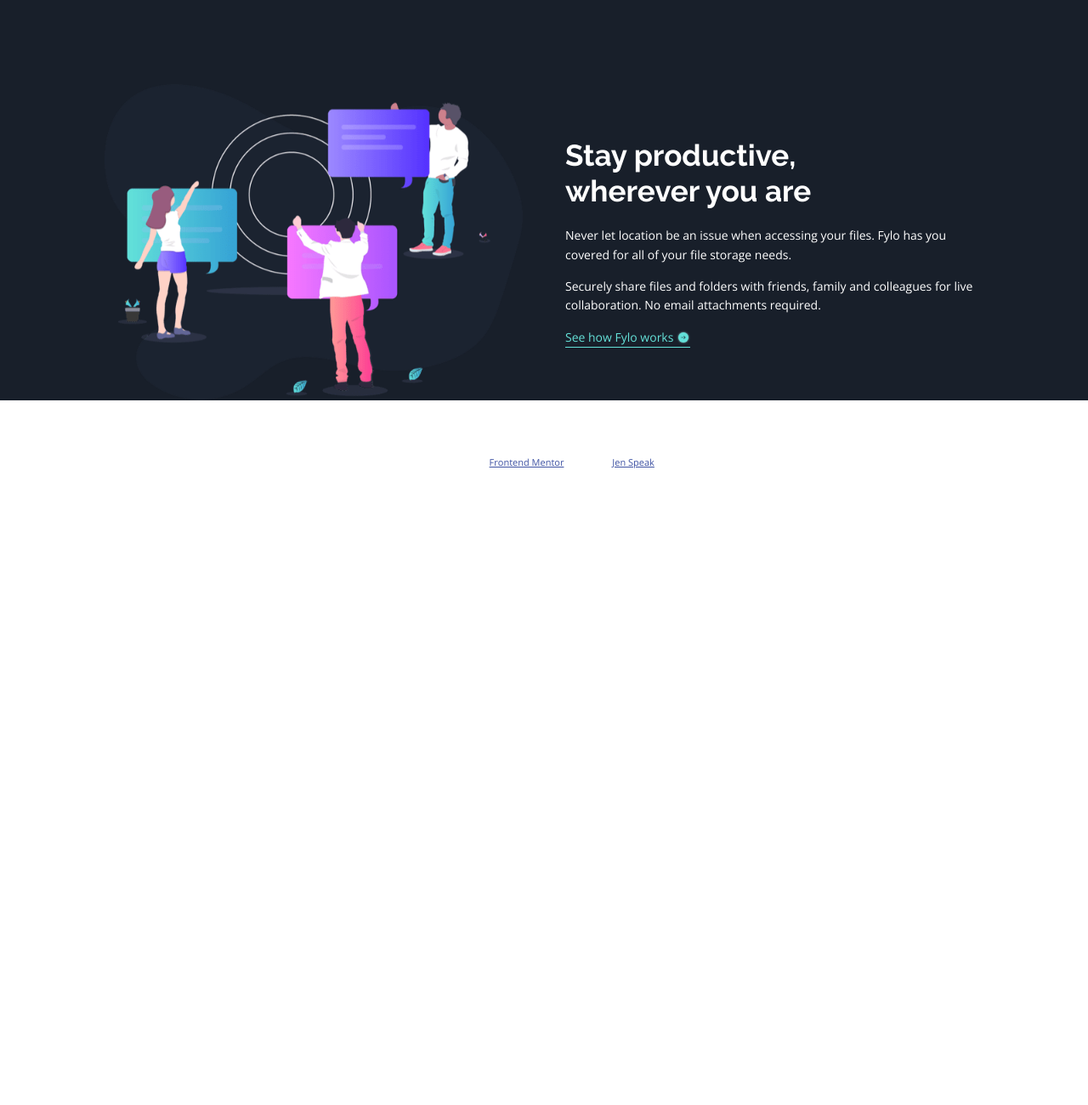
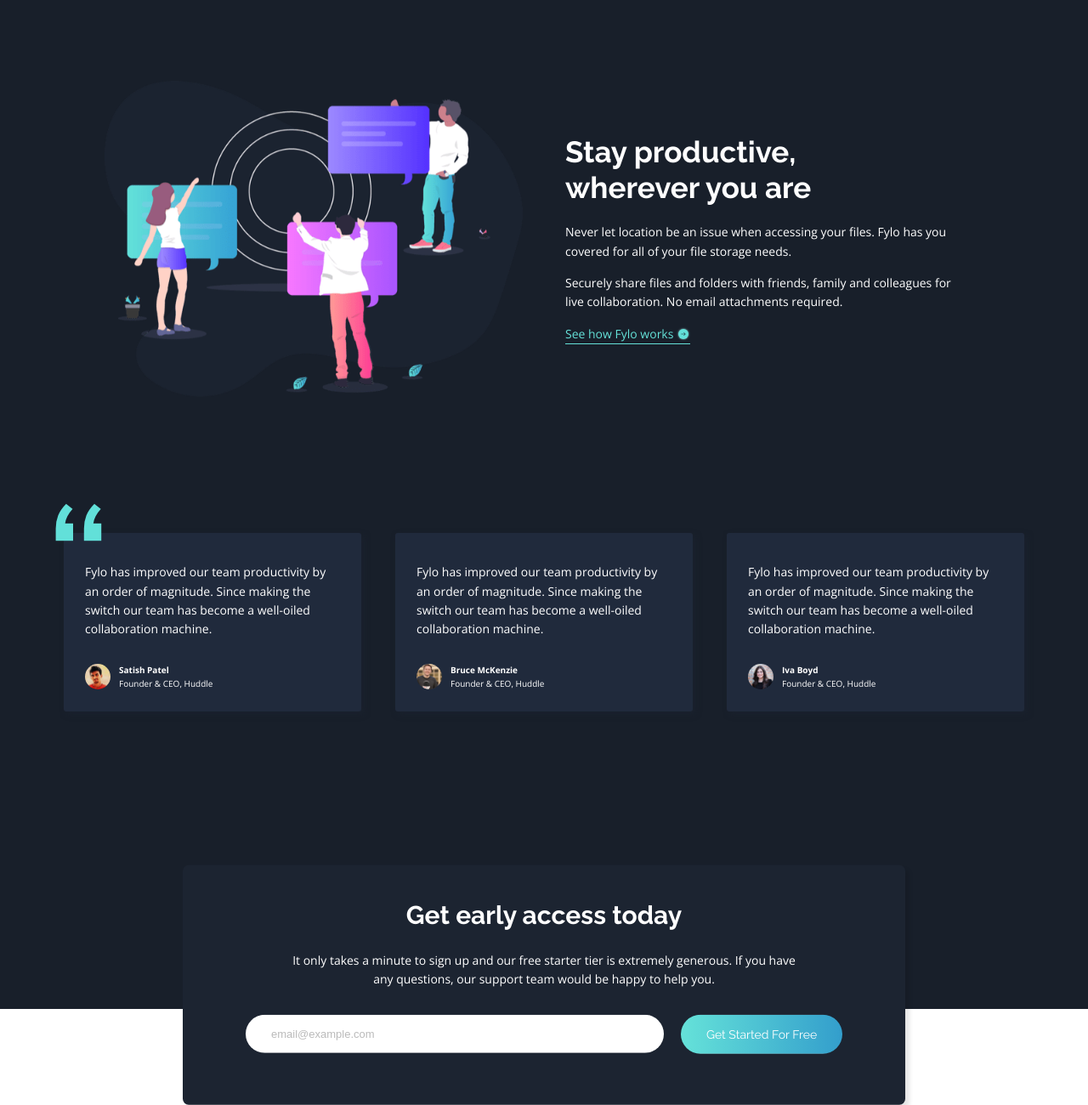
Before and after one commit to En-Jen/fm-fylo-dark-theme-lp, a website: page index.html in a window 1280 px wide. Shown: the part 1670-2970 px from the top of the page at 85% size. Before the commit the page ends 2223 px from the top, so only its background shows below. Drawn offline with nearby package versions, Linux system fonts and the light colour scheme.

Commit message:
finished testimonials, and cta

```diff
--- a/index.html
+++ b/index.html
@@ -91,38 +91,68 @@
         </div>
       </section>
 
+      <div class="testimonials">
+        <div class="testimonial">
+          <img src="img/bg-quotes.png" alt="Quotation marks" class="testimonial__quotes-img">
+          <p class="testimonial__quote">
+            Fylo has improved our team productivity by an order of magnitude. Since making the switch our team has become a well-oiled collaboration machine.
+          </p>
+          <div class="testimonial__person">
+            <img src="img/profile-1.jpg" alt="Satish Patel" class="testimonial__img">
+            <div class="testimonial__info">
+              <p class="testimonial__name">Satish Patel</p>
+              <p class="testimonial__credentials">Founder & CEO, Huddle</p>
+            </div>
+          </div>
+        </div>
+
+        <div class="testimonial">
+          <p class="testimonial__quote">
+            Fylo has improved our team productivity by an order of magnitude. Since making the switch our team has become a well-oiled collaboration machine.
+          </p>
+          <div class="testimonial__person">
+            <img src="img/profile-2.jpg" alt="Satish Patel" class="testimonial__img">
+            <div class="testimonial__info">
+              <p class="testimonial__name">Bruce McKenzie</p>
+              <p class="testimonial__credentials">Founder & CEO, Huddle</p>
+            </div>
+          </div>
+        </div>
+
+        <div class="testimonial">
+          <p class="testimonial__quote">
+            Fylo has improved our team productivity by an order of magnitude. Since making the switch our team has become a well-oiled collaboration machine.
+          </p>
+          <div class="testimonial__person">
+            <img src="img/profile-3.jpg" alt="Satish Patel" class="testimonial__img">
+            <div class="testimonial__info">
+              <p class="testimonial__name">Iva Boyd</p>
+              <p class="testimonial__credentials">Founder & CEO, Huddle</p>
+            </div>
+          </div>
+        </div>
+      </div>
+
+      <section class="cta">
+        <h3 class="cta__heading">Get early access today</h3>
+        <p class="cta__description">
+          It only takes a minute to sign up and our free starter tier is extremely generous. If you have any questions, our support team would be happy to help you.
+        </p>
+        <form action="#" class="form">
+          <div class="form__group">
+            <input type="email" class="form__input" placeholder="email@example.com" id="email" required>
+            <label for="email" class="form__label">Email address</label>
+          </div>
+          <button class="btn btn--large btn--form">Get Started For Free</button>
+        </form>
+      </section>
+
     </main>
 
 
 
 
 
-
-
-    See how Fylo works
-
-    Fylo has improved our team productivity by an order of magnitude. Since making the switch our team has
-    become a well-oiled collaboration machine.
-
-    Satish Patel
-    Founder & CEO, Huddle
-
-    Fylo has improved our team productivity by an order of magnitude. Since making the switch our team has
-    become a well-oiled collaboration machine.
-
-    Bruce McKenzie
-    Founder & CEO, Huddle
-
-    Fylo has improved our team productivity by an order of magnitude. Since making the switch our team has
-    become a well-oiled collaboration machine.
-
-    Iva Boyd
-    Founder & CEO, Huddle
-
-    Get early access today
-
-    It only takes a minute to sign up and our free starter tier is extremely generous. If you have any
-    questions, our support team would be happy to help you.
 
     Get Started For Free
 
--- a/sass/abstracts/_variables.scss
+++ b/sass/abstracts/_variables.scss
@@ -7,7 +7,12 @@
 $color-cyan: hsl(176, 68%, 64%);
 $color-blue: hsl(198, 60%, 50%);
 
+$color-pink: hsl(334, 80%, 62%);
+
 $color-white: hsl(0, 0%, 100%);
+$color-grey: hsl(0, 0%, 73%);
+$color-black: hsl(0, 0%, 0%);
+
 
 
 // FONT VARIABLES
--- a/sass/base/_base.scss
+++ b/sass/base/_base.scss
@@ -21,9 +21,5 @@
 
 main {
     background-color: $color-dark-blue-main;
-    /*
-    display: grid;
-    grid-template-rows: repeat(3, min-content);
-    grid-template-columns: [full-start] minmax(6rem, 1fr) [center-start] repeat(2, [col-start] minmax(min-content, 60rem) [col-end]) [center-end] minmax(6rem, 1fr) [full-end];
-    */
+    position: relative;
 }
--- a/sass/components/_button.scss
+++ b/sass/components/_button.scss
@@ -1,17 +1,40 @@
 .btn {
     text-decoration: none;
     font-size: $default-font-size;
+
+    &--large {
+        font-family: $font-secondary;
+        color: $color-white;
+        background-image: linear-gradient(to right, $color-cyan, $color-blue);
+        padding: 1.5rem;
+        border-radius: 50px;
+        transition: all .2s;
+
+        //Styles for the <button> element
+        border: none;
+        cursor: pointer;
+
+        //Raise button up on hover
+        &:hover,
+        &:focus {
+            transform: translateY(-3px);
+            box-shadow: 0 1rem 2rem rgba($color-black,.4);
+            outline: none; //to get rid of outline on <button> element
+        }
+
+        //Have button appear to be pushed down when clicked or focused
+        &:active {
+            transform: translateY(-1px);
+            box-shadow: 0 .5rem 1rem rgba($color-black,.4);
+        }
+    }
 
     &--header {
         width: 25rem;
     }
 
-    &--large {
-        font-family: $font-secondary;
-        color: $color-white;
-        background-image: linear-gradient(to right, $color-cyan, $color-blue);
-        padding: 1.7rem;
-        border-radius: 50px;
+    &--form {
+        width: 19rem
     }
 
     &--small {
--- /dev/null
+++ b/sass/components/_cta.scss
@@ -0,0 +1,85 @@
+.cta {
+    background-color: $color-dark-blue-intro;
+    text-align: center;
+    padding: 3.5rem;
+    width: 85rem;
+    border-radius: 7px;
+    box-shadow: 5px 5px 5px rgba($color-black, .1);
+    position: absolute;
+    bottom: 0;
+    left: 50%;
+    transform: translate(-50%, 40%);
+
+    display: flex;
+    flex-direction: column;
+    align-items: center;
+
+    &__heading {
+        font-family: $font-secondary;
+        font-size: 3rem;
+        margin-bottom: 1.8rem;
+    }
+
+    &__description {
+        font-size: $default-font-size;
+        width: 60rem;
+        margin-bottom: 3rem;
+    }
+}
+
+.form {
+    width: 90%;
+    display: flex;
+    align-items: flex-start;
+
+    &__group {
+        margin-right: 2rem;
+        flex: 1;
+    }
+
+    &__input {
+        font-size: 1.3rem;
+        padding: 1.5rem 3rem 1.2rem 3rem;
+        border-radius: 50px;
+        background-color: $color-white;
+        border: none;
+        display: block;
+        width: 100%;
+        border-bottom: 3px solid transparent; //So that when it gets focused, it doesn't look like the input's height is increasing by 3px
+        transition: all .5s;
+
+        //Styles on focus and valid email entry
+        &:focus {
+            background-color: $color-white;
+            outline: none;
+            box-shadow: 0 1rem 2rem rgba($color-black, .4);
+            border-bottom: 3px solid $color-cyan;
+        }
+
+        //Style for invalid email entry
+        &:focus:invalid {
+            border-bottom: 3px solid $color-pink;
+        }
+
+        &::-webkit-input-placeholder {
+            color: $color-grey;
+        }
+    }
+
+    &__label {
+        font-size: 1.2rem;
+        font-weight: 700;
+        margin-left: 2rem;
+        margin-top: .7rem;
+        display: block;
+        transition: all .3s;
+        text-align: left;
+    }
+
+    // Makes the label invisible before the user types in the input box
+    &__input:placeholder-shown + &__label {
+        opacity: 0; //opacity is a property that can be animated
+        visibility: hidden; //removes the label from the page
+        transform: translateY(-4rem);
+    }
+}
--- a/sass/layout/_features.scss
+++ b/sass/layout/_features.scss
@@ -6,7 +6,7 @@
     grid-column-gap: 13rem;
     grid-row-gap: 9rem;
     justify-content: center;
-    align-items: flex-end;
+    align-items: end;
 }
 
 .feature {
--- a/sass/layout/_header.scss
+++ b/sass/layout/_header.scss
@@ -40,7 +40,6 @@
     }
 
     &__illustration {
-        //max-width: 100%;
         width: 50%;
         height: auto;
         display: block;
@@ -50,7 +49,6 @@
     &__heading {
         font-family: $font-secondary;
         font-size: 3.5rem;
-        //width: 70rem;
         width: 50%;
         margin-bottom: 3rem;
     }
--- /dev/null
+++ b/sass/layout/_testimonials.scss
@@ -0,0 +1,50 @@
+.testimonials {
+    padding: 0 4rem 35rem 4rem;
+    position: relative;
+
+    display: grid;
+    grid-template-columns: repeat(3, minmax(min-content, 35rem));
+    justify-content: center;
+    align-items: center;
+    grid-gap: 4rem;
+}
+
+.testimonial {
+    background-color: $color-dark-blue-testimonials;
+    padding: 3.5rem 2.5rem 2.5rem 2.5rem;
+    border-radius: 3px;
+    box-shadow: 3px 3px 7px hsla(217, 27%, 15%, 0.5);
+    position: relative;
+
+    &__quotes-img {
+        position: absolute;
+        top: -3.5rem;
+        left: -1rem;
+    }
+
+    &__quote {
+        font-size: $default-font-size;
+        margin-bottom: 2.8rem;
+    }
+
+    &__person {
+        display: flex;
+        align-items: center;
+    }
+
+    &__img {
+        display: block;
+        height: 3rem;
+        width: 3rem;
+        border-radius: 50%;
+        margin-right: 1rem;
+    }
+
+    &__info {
+
+    }
+
+    &__name {
+        font-weight: 700;
+    }
+}
--- a/sass/layout/_works.scss
+++ b/sass/layout/_works.scss
@@ -1,9 +1,8 @@
 .works {
+    margin-bottom: 16rem;
 
     display: grid;
     grid-template-columns: repeat(2, minmax(min-content, 1fr));
-    //grid-template-columns: repeat(2, minmax(25rem, 60rem));
-    //grid-template-columns: minmax(25rem, 55rem) minmax(25rem, 45rem);
     justify-content: center;
     align-items: center;
     grid-gap: 5rem;
@@ -22,7 +21,7 @@
     &__heading {
         font-family: $font-secondary;
         font-size: 3.5rem;
-        width: 65%;
+        width: 60%;
         line-height: 1.2;
         margin-bottom: 2rem;
     }
@@ -30,6 +29,6 @@
     &__description {
         font-size: $default-font-size;
         margin-bottom: 1.5rem;
-        width: 80%;
+        width: 75%;
     }
 }
--- a/sass/main.scss
+++ b/sass/main.scss
@@ -3,8 +3,10 @@
 @import "base/base";
 
 @import "components/button";
+@import "components/cta";
 
 @import "layout/features";
 @import "layout/footer";
 @import "layout/header";
+@import "layout/testimonials";
 @import "layout/works";
```
Also changed, not shown: css/style.css.
